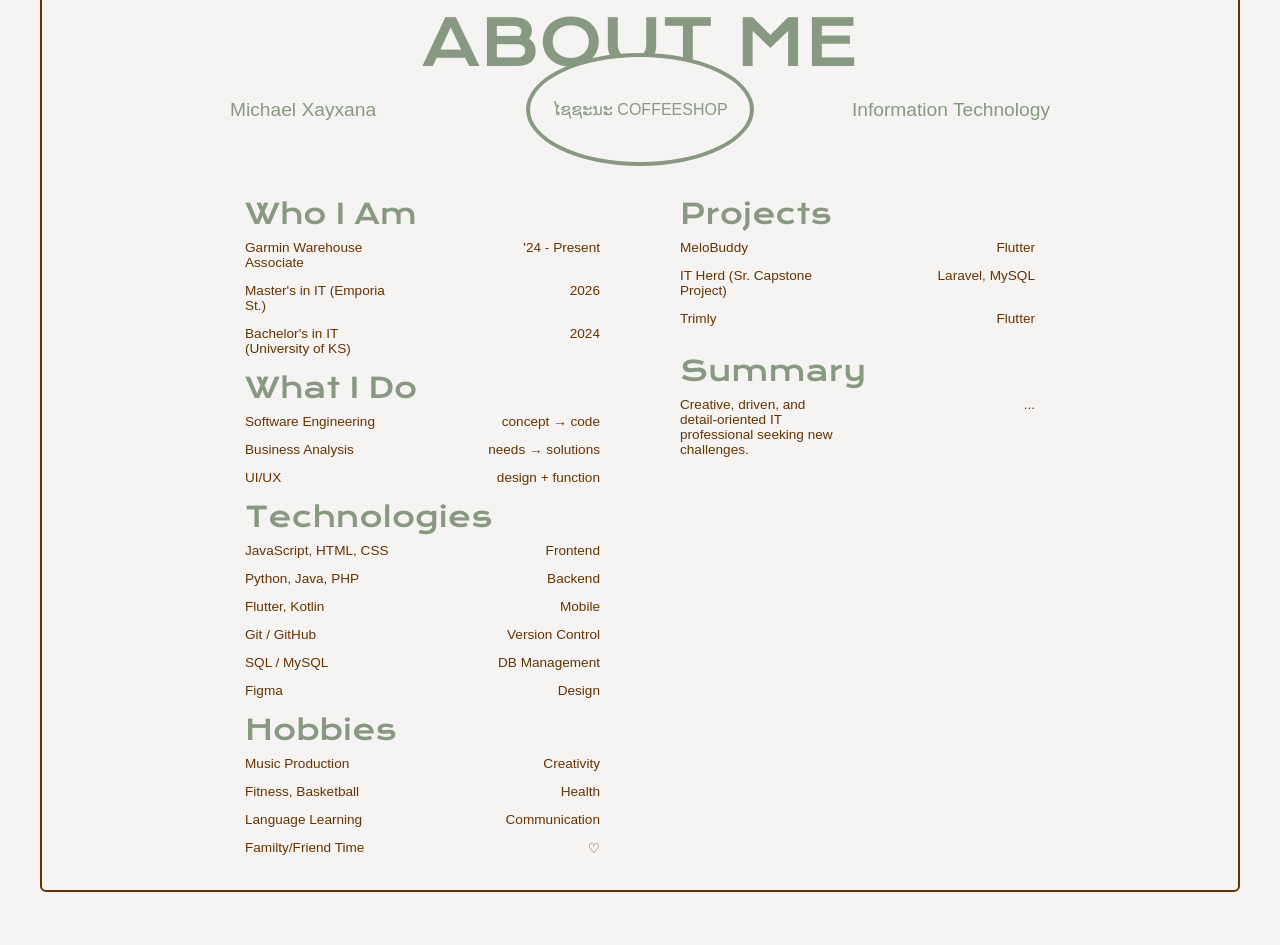
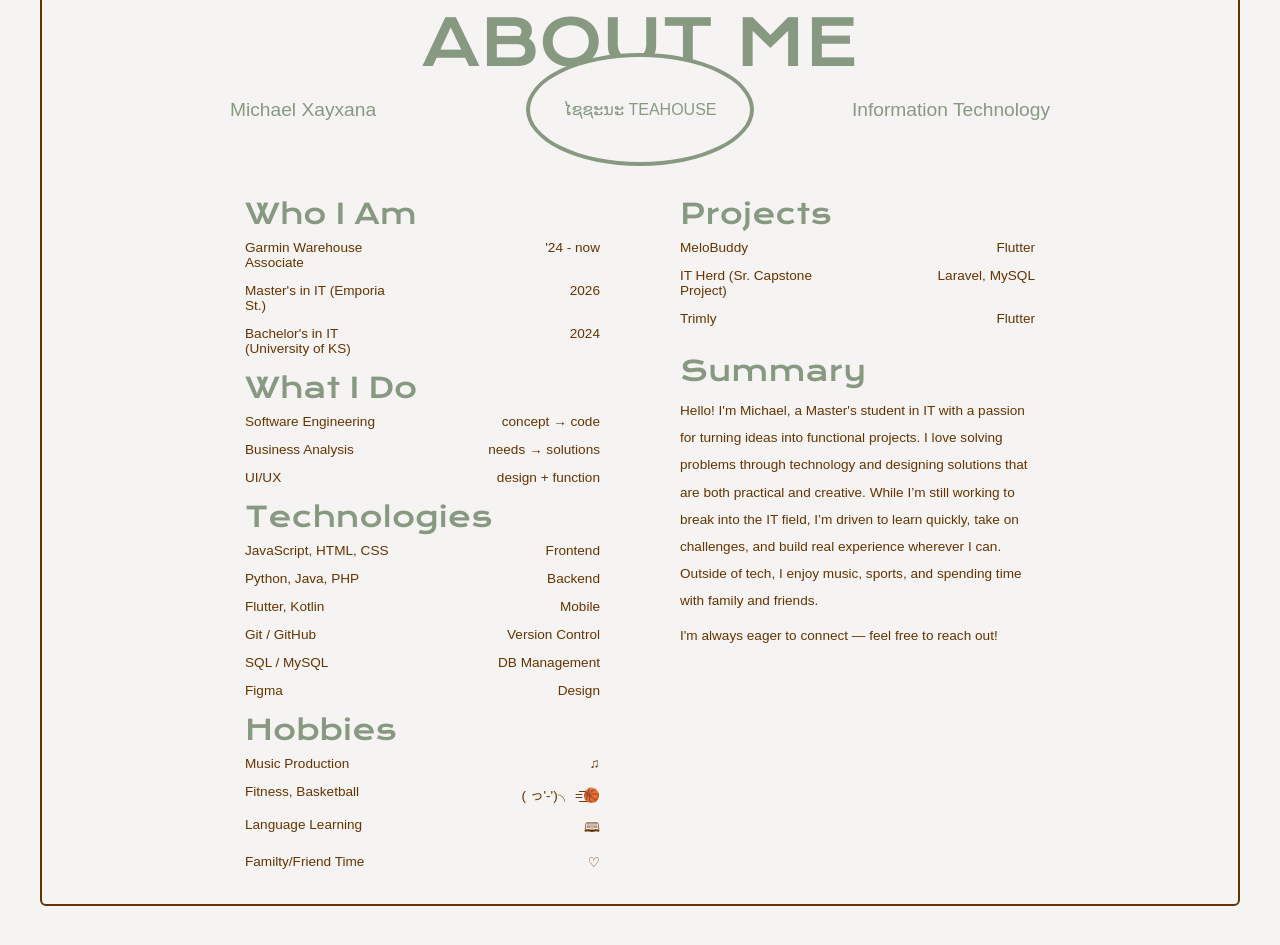
Before and after one commit to mxayxana/michaelx, a plain HTML site: page about-me.html in a window 1280 px wide. Shown: the part 169-1114 px from the top of the page. Drawn offline with nearby package versions, Linux system fonts and the light colour scheme; a web font is replaced by a local one.

Commit message:
Finished about me page and added header to Projects page

```diff
--- a/about-me.html
+++ b/about-me.html
@@ -22,7 +22,7 @@
 
             <div class="about-sub-header">
                 <p class="sub-title">Michael Xayxana</p>
-                <div class="emblem">ໄຊຊະນະ COFFEESHOP</div>
+                <div class="emblem">ໄຊຊະນະ TEAHOUSE</div>
                 <p class="sub-title">Information Technology</p>
             </div>
         </div>
@@ -34,7 +34,7 @@
                 <table>
                     <thead><tr><th>Who I Am</th></tr></thead>
                     <tbody>
-                        <tr><td>Garmin Warehouse Associate</td><td>'24 - Present</td></tr>
+                        <tr><td>Garmin Warehouse Associate</td><td>'24 - now</td></tr>
                         <tr><td>Master's in IT (Emporia St.)</td><td>2026</td></tr>
                         <tr><td>Bachelor's in IT (University of KS)</td><td>2024</td></tr>
                     </tbody>
@@ -64,9 +64,9 @@
                 <table>
                     <thead><tr><th>Hobbies</th></tr></thead>
                     <tbody>
-                        <tr><td>Music Production</td><td>Creativity</td></tr>
-                        <tr><td>Fitness, Basketball</td><td>Health</td></tr>
-                        <tr><td>Language Learning</td><td>Communication</td></tr>
+                        <tr><td>Music Production</td><td>♫</td></tr>
+                        <tr><td>Fitness, Basketball</td><td>( っ'-')╮ =͟͟͞͞🏀</td></tr>
+                        <tr><td>Language Learning</td><td>🕮</td></tr>
                         <tr><td>Familty/Friend Time</td><td>♡</td></tr>
                     </tbody>
                 </table>
@@ -83,10 +83,13 @@
                     </tbody>
                 </table>
 
-                <table>
+                <table class="summary-table">
                     <thead><tr><th>Summary</th></tr></thead>
                     <tbody>
-                        <tr><td>Creative, driven, and detail-oriented IT professional seeking new challenges.</td><td>...</td></tr>
+                        <tr><td class="summary">Hello! I'm Michael, a Master's student in IT with a passion for turning ideas into functional projects. I love solving problems through technology and designing solutions that are both practical and creative.
+                            While I’m still working to break into the IT field, I’m driven to learn quickly, take on challenges, and build real experience wherever I can. Outside of tech, I enjoy music, sports, and spending time with family and friends.
+                        </td></tr>
+                        <tr><td>I'm always eager to connect — feel free to reach out!</td></tr>
                     </tbody>
                 </table>
             </div>
--- a/style.css
+++ b/style.css
@@ -295,7 +295,7 @@ body.menu-open #back-arrow {
     color:rgba(136, 153, 130, 1);
 }
 
-/* Styling for About Me page */
+/* ================== Styling for About Me page == */
 
 /* --- 1. The Main Header Container (Vertical Stack & Center) --- */
 .about-header {
@@ -414,7 +414,7 @@ body.menu-open #back-arrow {
 @media (max-width: 850px) {
     .table-columns-container {
         flex-direction: column;
-        row-gap: 20px;
+        row-gap: 4px;
     }
 
     .left-column,
@@ -452,13 +452,24 @@ table td {
     font-family: 'Kufam', sans-serif;
 }
 
-table td:first-child { /* First column (item / fact) */
+/* Targets ALL TD elements EXCEPT those inside .summary-table */
+table:not(.summary-table) td:first-child {
     width: 75%;
     text-align: left;
     padding-right: 20px;
 }
 
-table td:last-child { /* second column (dates / desc)*/
+/* ^^ */
+table:not(.summary-table) td:last-child {
     width: 25%;
     text-align: right;
 }
+
+/* Summary text styling*/
+.summary {
+    width: 100%;
+    text-align: left;
+    line-height: 2.0;
+}
+
+/*====== PROJECTS PAGE STYLING ==========*/
```
Also changed, not shown: projects.html (+5 -0 lines).
